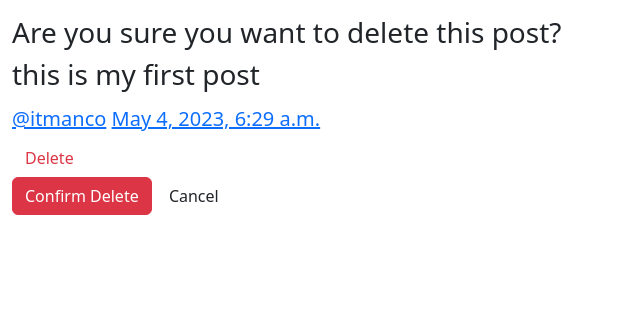
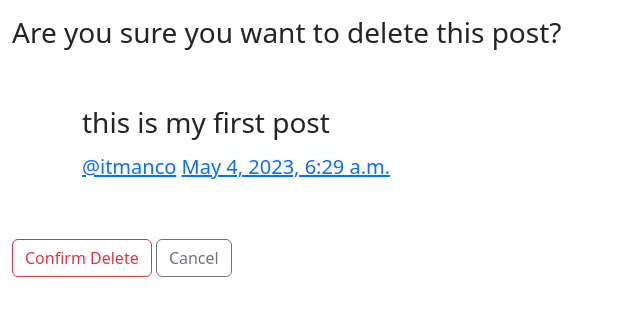
Before and after one commit to Itmanco/django_simple_blog, a Django app: page /posts/delete/1/ in a window 1280 px wide. Shown: the part 56-372 px from the top of the page, without its empty margins (0-640 px from the left). Run offline with Django 4.2, Linux system fonts and the light colour scheme; a user stored in the database is signed in; data comes from the database, SQL or seed files in the repository; both versions use the stored data as it was after the commit; some libraries are stand-ins or nearby versions.

Commit message:
updated post_confirm_delete template delete bottom, and admin page link added to the main menu

```diff
--- a/simplesocial/posts/templates/_post.html
+++ b/simplesocial/posts/templates/_post.html
@@ -16,8 +16,7 @@
         <div class="media-footer">
             {% if user.is_authenticated and post.user == user %}
             <a href="{% url 'posts:delete' pk=post.pk %}" title="delete" class="btn btn-simple">
-                <span class="glyphicon glyphicon-remove text-danger" aria-hidden='true'></span>
-                <span class="text-danger icon-label">Delete</span>
+                <button type="button" id="delete_btn" class="btn btn-outline-danger">delete</button>
             </a>
             {% endif %}
         </div>
--- a/simplesocial/posts/templates/post_confirm_delete.html
+++ b/simplesocial/posts/templates/post_confirm_delete.html
@@ -1,15 +1,18 @@
 {% extends "post_base.html" %}
 {% block content %}
 <h3>Are you sure you want to delete this post?</h3>
-<div class="posts">
-    {% include "_post.html" with post=object hide_delete=True %}
+<div class="container pt-5">
+    {% include "_post.html"%}
+    <script>
+        document.getElementById('delete_btn').style.visibility = 'hidden'
+    </script>
 </div>
 
 <form method="post">
     {% csrf_token %}
-    <input type="submit" value="Confirm Delete" class="btn btn-danger btn-large">
+    <input type="submit" value="Confirm Delete" class="btn btn-outline-danger">
     <a href="{% url 'posts:single' username=user.username pk=object.pk %}"
-       class="btn btn-simple btn-large btn-default">Cancel</a>
+       class="btn btn-outline-secondary">Cancel</a>
 </form>
 
 {% endblock %}
--- a/simplesocial/posts/templates/post_list.html
+++ b/simplesocial/posts/templates/post_list.html
@@ -1,5 +1,5 @@
 {% extends "post_base.html" %}
-{% load bootstrap3 %}
+{% load bootstrap5 %}
 {% block pre_post_content %}
 <div class="col-md-4">
     {% if request.user.is_authenticated %}
--- a/simplesocial/templates/base.html
+++ b/simplesocial/templates/base.html
@@ -27,6 +27,7 @@
                         <li class="nav-item"><a class="nav-link" href="{% url 'groups:all' %}">Groups</a></li>
                         <li class="nav-item"><a class="nav-link" href="{% url 'accounts:login' %}">Log In</a></li>
                         <li class="nav-item"><a class="nav-link" href="{% url 'accounts:signup' %}">Sign Up</a></li>
+                        <li class="nav-item"><a class="nav-link" href="{% url 'admin:login' %}">Admin</a></li>
                     {% endif %}
                 </ul>
             </div>
```
Also changed, not shown: simplesocial/db.sqlite3.
